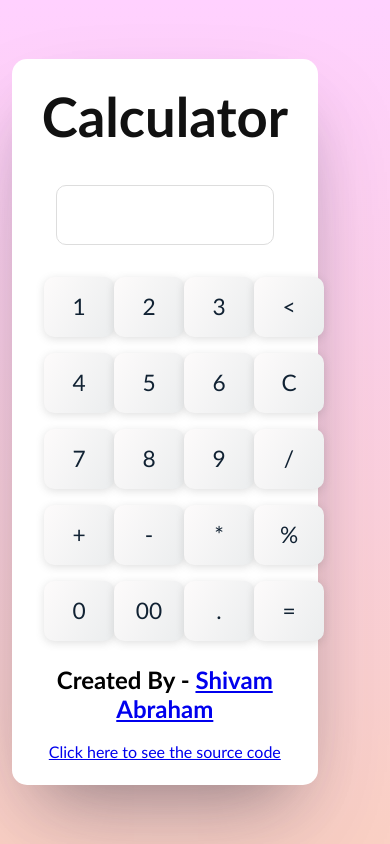
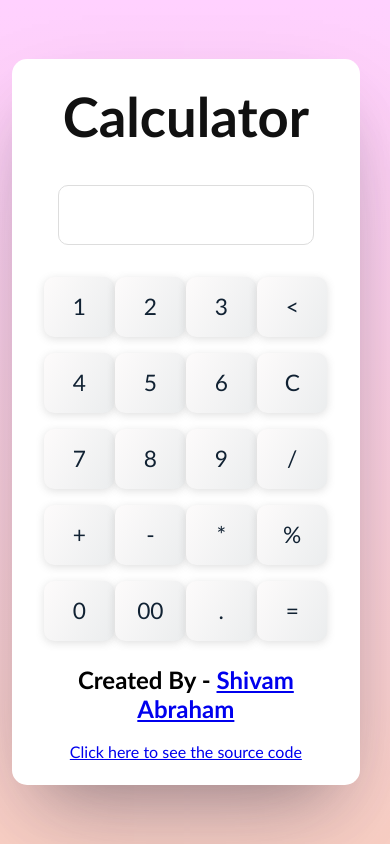
Before and after one commit to Mr-Abraham/calculator, a React (Vite) app: page / in a window 390 px wide. Built offline with nearby package versions, Linux system fonts and the light colour scheme.

Commit message:
changed the width of calculator to 95%

```diff
--- a/src/App.module.css
+++ b/src/App.module.css
@@ -25,7 +25,6 @@ body {
 
 @media (max-width: 750px) {
   .Calculator {
-    width: 80%;
-    margin: 0.5em;
+    width: 95%;
   }
 }
```
